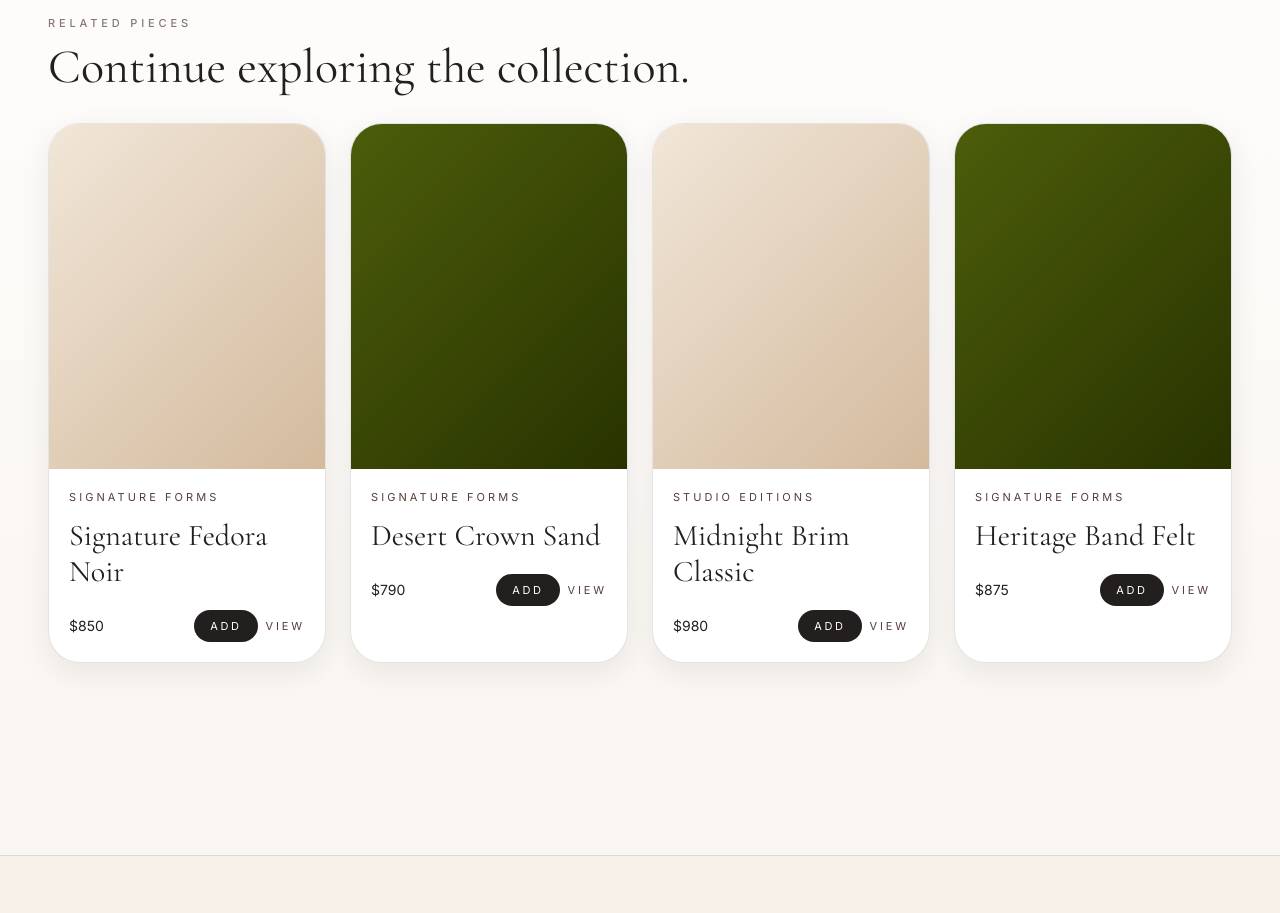
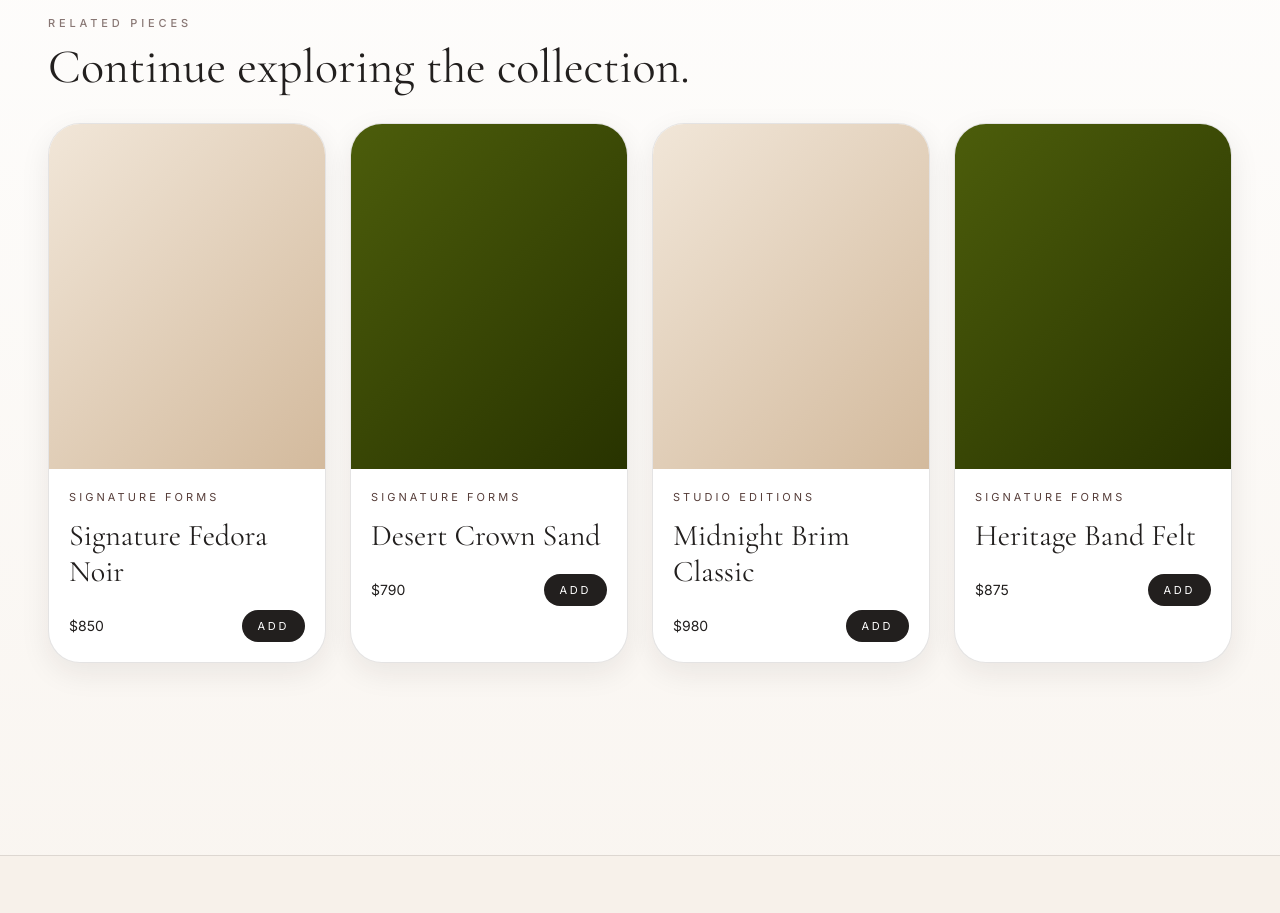
Before and after one commit to caliphsafe/elore-atelier, a Next.js app: page /shop/atelier-brim-olive in a window 1280 px wide. Shown: the part 1300-2213 px from the top of the page. Built offline with nearby package versions, Linux system fonts and the light colour scheme.

Commit message:
Update page.tsx

```diff
--- a/app/shop/[handle]/page.tsx
+++ b/app/shop/[handle]/page.tsx
@@ -112,8 +112,15 @@ export default async function ProductDetailPage({ params }: ProductPageProps) {
       {relatedProducts.map((related, i) => (
         <article
           key={related.id}
-          className="group lift-card overflow-hidden rounded-[1.1rem] border thin-border bg-white shadow-soft sm:rounded-luxe"
+          className="group relative overflow-hidden rounded-[1.1rem] border thin-border bg-white shadow-soft transition sm:rounded-luxe"
         >
+          <Link
+            href={`/shop/${related.handle}`}
+            className="absolute inset-0 z-10"
+            aria-label={`View ${related.title}`}
+          />
+
+          <div className="lift-card">
             <div
               className={`aspect-[4/5] w-full transition duration-500 group-hover:scale-[1.03] ${
                 i % 2 === 0
@@ -136,20 +143,12 @@ export default async function ProductDetailPage({ params }: ProductPageProps) {
                   {related.price}
                 </span>
 
-              <div className="flex items-center gap-2">
                 <button
                   type="button"
-                  className="rounded-full bg-brand-ink px-3 py-2 text-[10px] uppercase tracking-[0.2em] text-white transition hover:bg-brand-mocha sm:px-4 sm:text-[11px] sm:tracking-[0.24em]"
+                  className="relative z-20 rounded-full bg-brand-ink px-3 py-2 text-[10px] uppercase tracking-[0.2em] text-white transition hover:bg-brand-mocha sm:px-4 sm:text-[11px] sm:tracking-[0.24em]"
                 >
                   Add
                 </button>
-
-                <Link
-                  href={`/shop/${related.handle}`}
-                  className="text-[10px] uppercase tracking-[0.2em] text-brand-mocha transition hover:text-brand-ink sm:text-[11px] sm:tracking-[0.26em]"
-                >
-                  View
-                </Link>
               </div>
             </div>
           </div>
```
Lines whose indentation alone changed are shown as unchanged.
